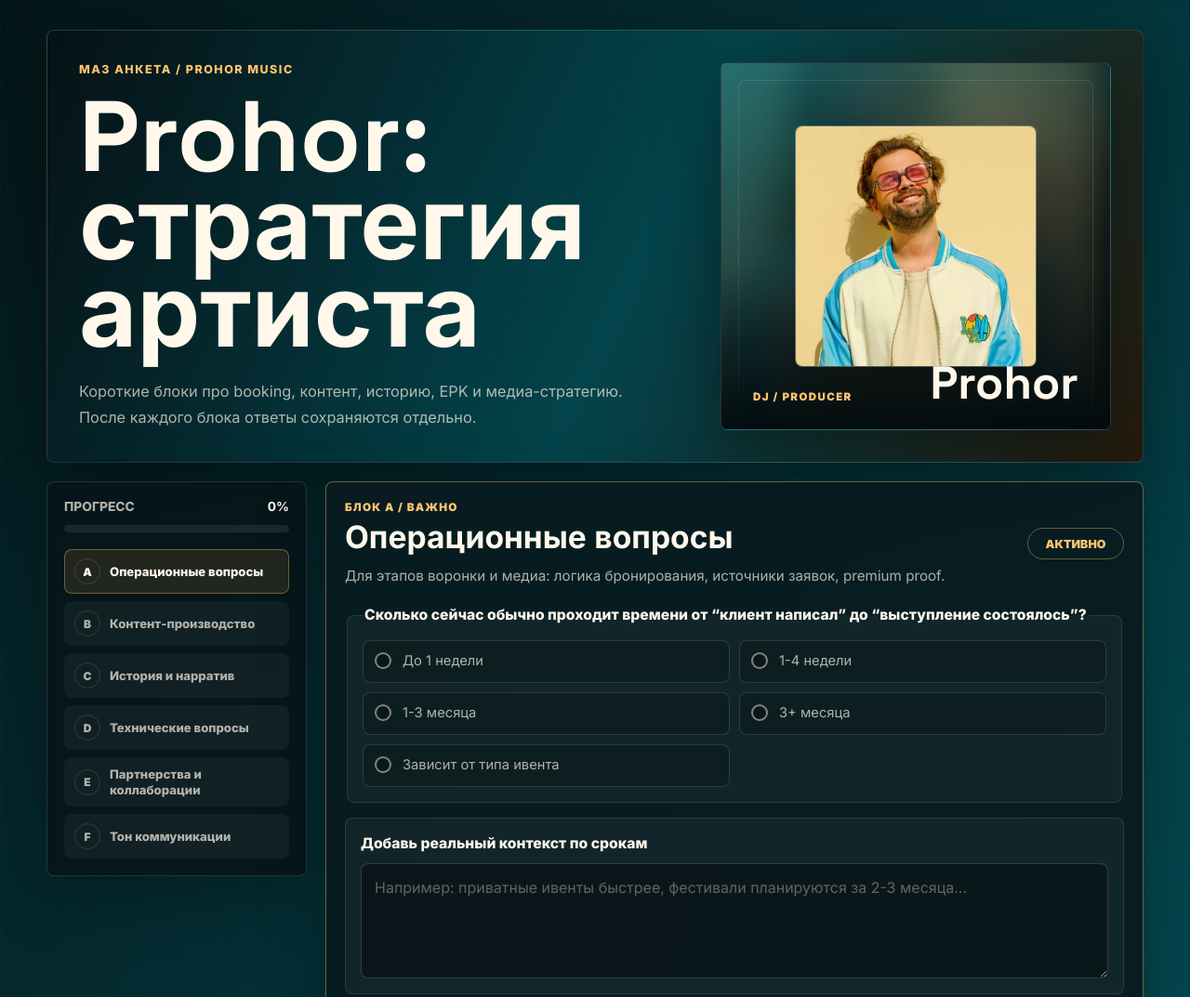
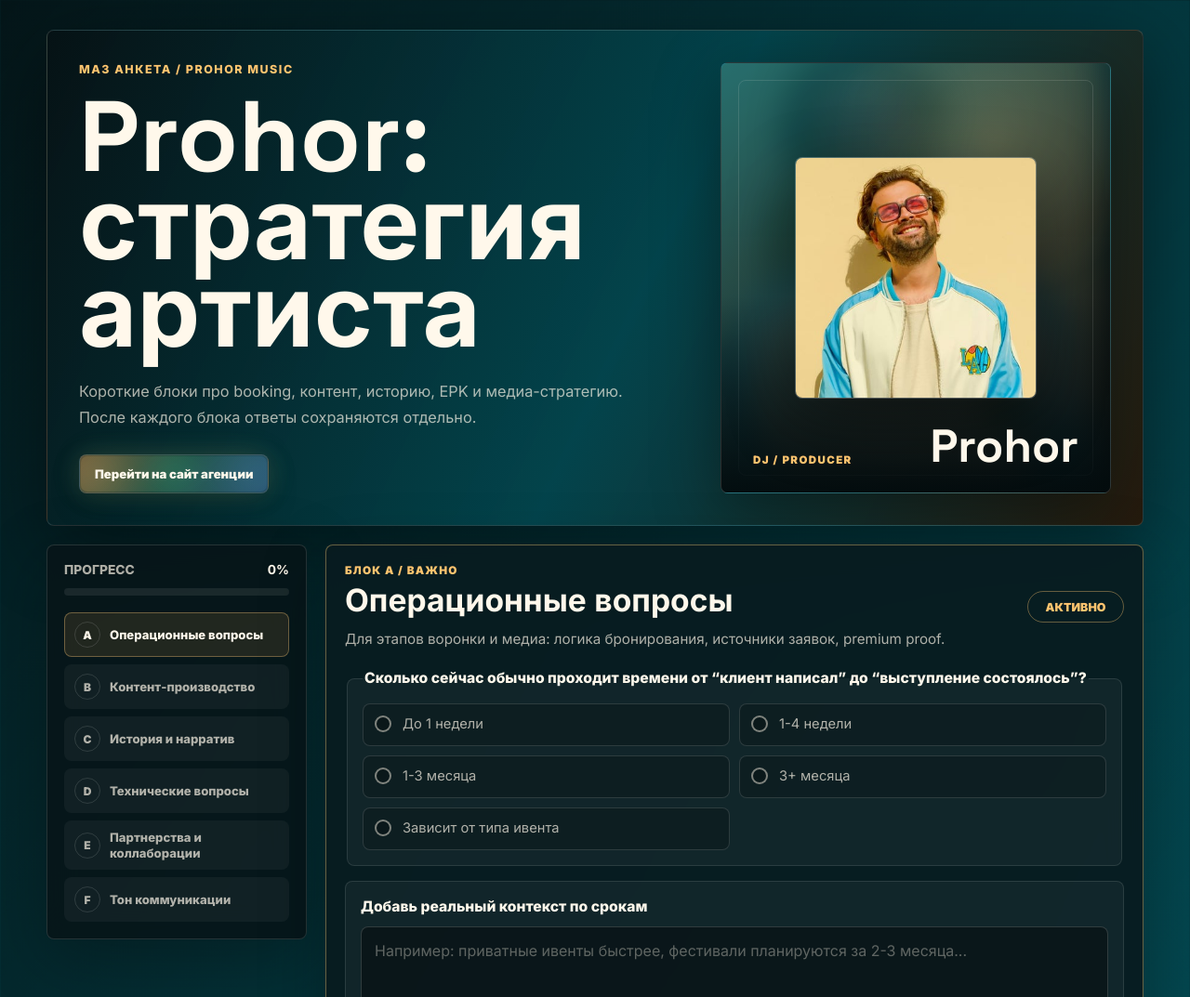
Before and after one commit to a3ycka3kypocka3atu/MA3, a plain HTML site: page prohor-intake.html in a window 1280 px wide. Shown: the top 1073 px of the page at 93% size. Drawn offline with Linux system fonts and the light colour scheme.

Commit message:
Update Prohor agency buttons

```diff
--- a/prohor-intake.css
+++ b/prohor-intake.css
@@ -128,6 +128,13 @@ h1 {
   color: var(--muted);
   font-size: 1.02rem;
   line-height: 1.7;
+}
+
+.hero-actions {
+  display: flex;
+  flex-wrap: wrap;
+  gap: 12px;
+  margin-top: 26px;
 }
 
 .hero-art {
@@ -674,24 +681,61 @@ input[type="text"]:focus {
 }
 
 .agency-link-btn {
+  position: relative;
+  isolation: isolate;
   display: inline-flex;
   align-items: center;
   justify-content: center;
   min-height: 42px;
   padding: 0 16px;
-  border: 1px solid rgba(255, 196, 111, 0.42);
+  border: 1px solid rgba(255, 248, 235, 0.16);
   border-radius: 8px;
-  background: rgba(255, 196, 111, 0.1);
-  color: var(--amber-strong);
+  background:
+    linear-gradient(135deg, rgba(255, 196, 111, 0.24), rgba(102, 230, 173, 0.19) 50%, rgba(94, 170, 230, 0.24)),
+    rgba(7, 21, 24, 0.74);
+  box-shadow:
+    0 0 28px rgba(255, 196, 111, 0.12),
+    0 0 34px rgba(102, 230, 173, 0.1),
+    0 12px 30px rgba(4, 13, 15, 0.28);
+  color: var(--text);
   font-size: 0.82rem;
   font-weight: 900;
+  overflow: hidden;
   text-decoration: none;
-  transition: transform 0.2s ease, border-color 0.2s ease, background 0.2s ease, color 0.2s ease;
+  transition: transform 0.2s ease, border-color 0.2s ease, box-shadow 0.2s ease, color 0.2s ease;
+}
+
+.agency-link-btn::before {
+  position: absolute;
+  inset: 1px;
+  z-index: -1;
+  content: "";
+  border-radius: 7px;
+  background:
+    linear-gradient(90deg, rgba(255, 196, 111, 0.2), rgba(102, 230, 173, 0.16), rgba(94, 170, 230, 0.18));
+  opacity: 0.72;
+}
+
+.agency-link-btn::after {
+  position: absolute;
+  inset: -42% -18%;
+  z-index: -2;
+  content: "";
+  background:
+    radial-gradient(circle at 18% 50%, rgba(255, 196, 111, 0.34), transparent 28%),
+    radial-gradient(circle at 50% 50%, rgba(102, 230, 173, 0.28), transparent 30%),
+    radial-gradient(circle at 82% 50%, rgba(94, 170, 230, 0.34), transparent 30%);
+  filter: blur(14px);
+  opacity: 0.78;
 }
 
 .agency-link-btn:hover {
-  border-color: rgba(255, 196, 111, 0.62);
-  background: rgba(255, 196, 111, 0.16);
+  border-color: rgba(255, 248, 235, 0.28);
+  box-shadow:
+    0 0 34px rgba(255, 196, 111, 0.2),
+    0 0 42px rgba(102, 230, 173, 0.16),
+    0 0 46px rgba(94, 170, 230, 0.18),
+    0 16px 36px rgba(4, 13, 15, 0.34);
   color: var(--text);
   transform: translateY(-1px);
 }
--- a/prohor-intake.html
+++ b/prohor-intake.html
@@ -18,6 +18,11 @@
         <p class="eyebrow">MA3 анкета / Prohor Music</p>
         <h1 id="page-title">Prohor: стратегия артиста</h1>
         <p class="hero-lede">Короткие блоки про booking, контент, историю, EPK и медиа-стратегию. После каждого блока ответы сохраняются отдельно.</p>
+        <div class="hero-actions">
+          <a class="agency-link-btn" href="https://ma-3-rose.vercel.app" target="_blank" rel="noopener">
+            Перейти на сайт агенции
+          </a>
+        </div>
       </div>
 
       <figure class="hero-art">
@@ -50,8 +55,8 @@
     </section>
 
     <footer class="intake-footer">
-      <span>MA3 / Ethic & Conscious Agency</span>
-      <a class="agency-link-btn" href="https://etic-a.vercel.app" target="_blank" rel="noopener">
+      <span>MA3 Agency</span>
+      <a class="agency-link-btn" href="https://ma-3-rose.vercel.app" target="_blank" rel="noopener">
         Перейти на сайт агенции
       </a>
     </footer>
```
